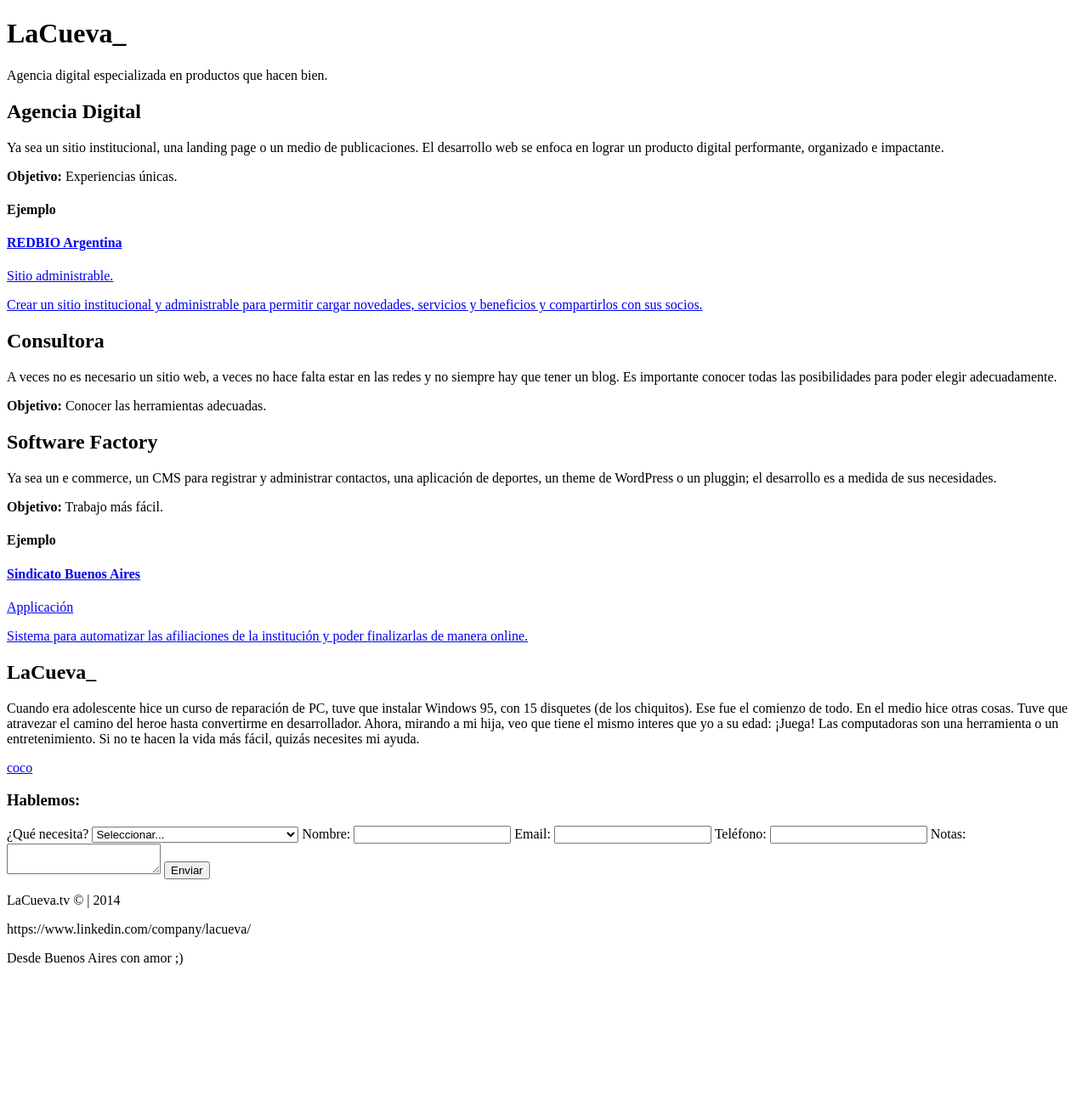
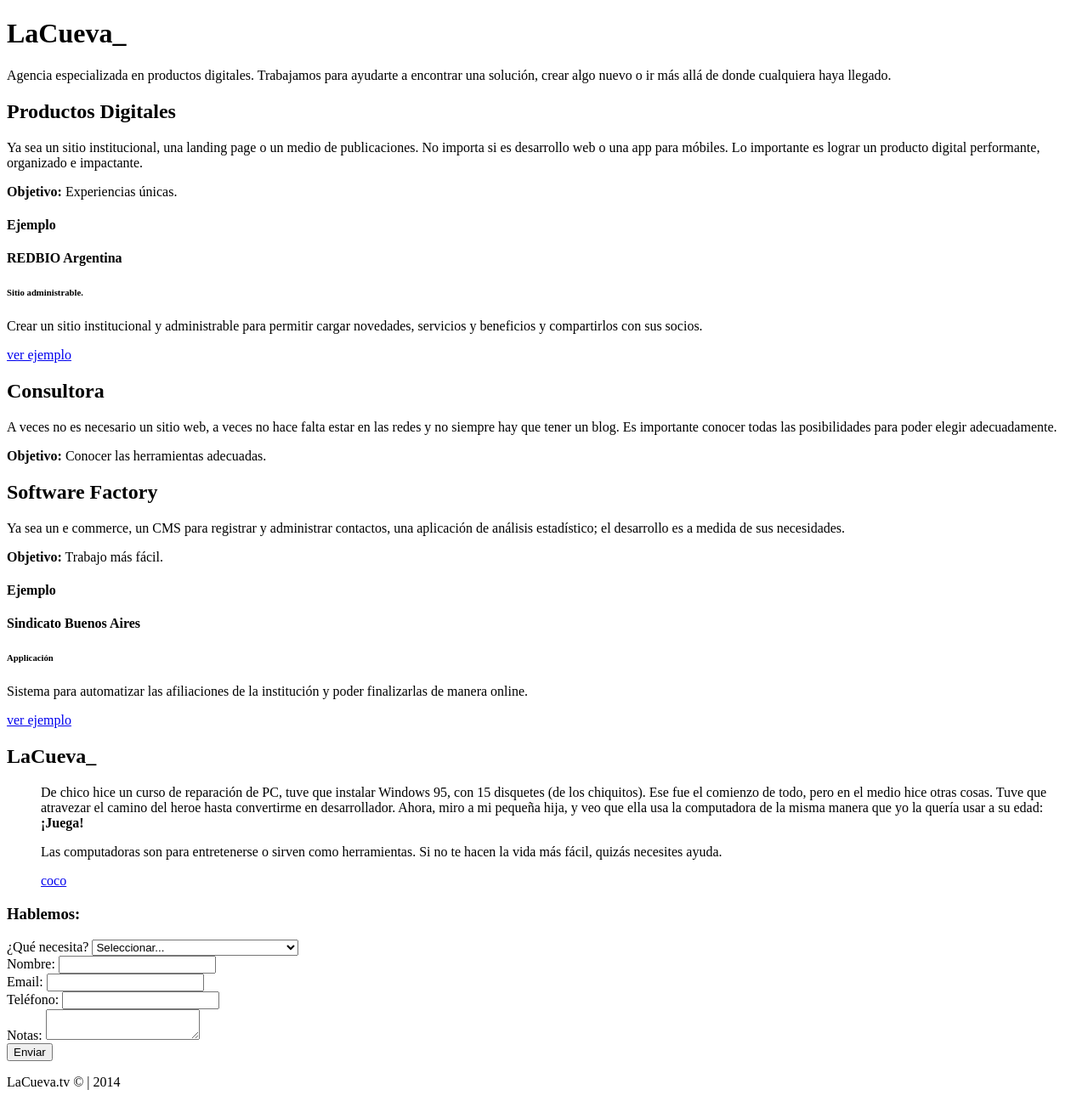
Before and after one commit to lacuevatv/lqva_html_estatico, a plain HTML site: page src/html/index.html in a window 1280 px wide. Shown: the top 1296 px of the page at 85% size. Before the commit the page ends 1153 px from the top, so only its background shows below. Drawn offline with Linux system fonts and the light colour scheme.

Commit message:
cambio de textos

```diff
--- a/src/html/index.html
+++ b/src/html/index.html
@@ -14,16 +14,16 @@
             LaCueva_
         </h1>
         <p>
-            Agencia digital especializada en productos que hacen bien.
+            Agencia especializada en productos digitales. Trabajamos para ayudarte a encontrar una solución, crear algo nuevo o ir más allá de donde cualquiera haya llegado.
         </p>
     </header>
     <main>
         <section>
             <h2>
-                Agencia Digital
+                Productos Digitales
             </h2>
             <p>
-                Ya sea un sitio institucional, una landing page o un medio de publicaciones. El desarrollo web se enfoca en lograr un producto digital performante, organizado e impactante.
+                Ya sea un sitio institucional, una landing page o un medio de publicaciones. No importa si es desarrollo web o una app para móbiles. Lo importante es lograr un producto digital performante, organizado e impactante.
             </p>
             <p>
                 <strong>Objetivo:</strong> Experiencias únicas.
@@ -33,19 +33,21 @@
                 <h4>
                     Ejemplo
                 </h4>
-                <a href="#" title="Caso de ejemplo" rel="nofollow">
+
                 <article>
                     <h1>
                         REDBIO Argentina
                     </h1>
-                        <p>
+                    <h6>
                         Sitio administrable.
-                        </p>
+                    </h6>
                     <p>
                         Crear un sitio institucional y administrable para permitir cargar novedades, servicios y beneficios y compartirlos con sus socios.
                     </p>
+                    <a href="#" title="Caso de ejemplo" rel="nofollow">
+                        ver ejemplo
+                    </a>
                 </article>
-                </a>
             </aside>
         </section>
 
@@ -68,7 +70,7 @@
                 Software Factory
             </h2>
             <p>
-                Ya sea un e commerce, un CMS para registrar y administrar contactos, una aplicación de deportes, un theme de WordPress o un pluggin; el desarrollo es a medida de sus necesidades.
+                Ya sea un e commerce, un CMS para registrar y administrar contactos, una aplicación de análisis estadístico; el desarrollo es a medida de sus necesidades.
             </p>
             <p>
                 <strong>Objetivo:</strong> Trabajo más fácil.
@@ -78,19 +80,21 @@
                 <h4>
                     Ejemplo
                 </h4>
-                <a href="#" title="Caso de ejemplo" rel="nofollow">
+
                 <article>
                     <h1>
                         Sindicato Buenos Aires
                     </h1>
-                        <p>
+                    <h6>
                         Applicación
-                        </p>
+                    </h6>
                     <p>
                         Sistema para automatizar las afiliaciones de la institución y poder finalizarlas de manera online.
                     </p>
+                    <a href="#" title="Caso de ejemplo" rel="nofollow">
+                        ver ejemplo
+                    </a>
                 </article>
-                </a>
             </aside>
         </section>
 
@@ -100,20 +104,25 @@
                 LaCueva_
             </h2>
 
+            <blockquote cite="https://www.linkedin.com/in/cocodelacueva/">
                 <p>
-                Cuando era adolescente hice un curso de reparación de PC, tuve que instalar Windows 95, con 15 disquetes (de los chiquitos). Ese fue el comienzo de todo. En el medio hice otras cosas. Tuve que atravezar el camino del heroe hasta convertirme en desarrollador. Ahora, mirando a mi hija, veo que tiene el mismo interes que yo a su edad: ¡Juega! Las computadoras son una herramienta o un entretenimiento. Si no te hacen la vida más fácil, quizás necesites mi ayuda.
+                    De chico hice un curso de reparación de PC, tuve que instalar Windows 95, con 15 disquetes (de los chiquitos). Ese fue el comienzo de todo, pero en el medio hice otras cosas. Tuve que atravezar el camino del heroe hasta convertirme en desarrollador. Ahora, miro a mi pequeña hija, y veo que ella usa la computadora de la misma manera que yo la quería usar a su edad: <strong>¡Juega!</strong>
+                </p>
+                <p>
+                    Las computadoras son para entretenerse o sirven como herramientas. Si no te hacen la vida más fácil, quizás necesites ayuda.
                 </p>
 
                 <a href="https://www.linkedin.com/in/cocodelacueva/" target="_blank" title="coco Linkedin" rel="nofollow">
                     coco
                 </a>
+            </blockquote>
 
             <h3>
                 Hablemos:
             </h3>
 
             <form method="POST">
-
+                <div>
                     <label for="helping">¿Qué necesita?</label>
                     <select name="helping">
                         <option>
@@ -135,22 +144,29 @@
                             Solo quiero una pagina
                         </option>
                     </select>
+                </div>
 
+                <div>
                     <label for="name">Nombre:</label>
                     <input type="text" name="name">
-
+                </div>
+                <div>
                     <label for="email">Email:</label>
                     <input type="email" name="email">
-
+                </div>
+                <div>
                     <label for="telephone">Teléfono:</label>
                     <input type="number" name="telephone">
-
+                </div>
+                <div>
                     <label for=msj>Notas:</label>
                     <textarea name="msj"></textarea>
-
+                </div>
+                <div>
                     <button type="submit">
                         Enviar
                     </button>
+                </div>
             </form>
 
         </section>
```
Lines whose indentation alone changed are shown as unchanged.
